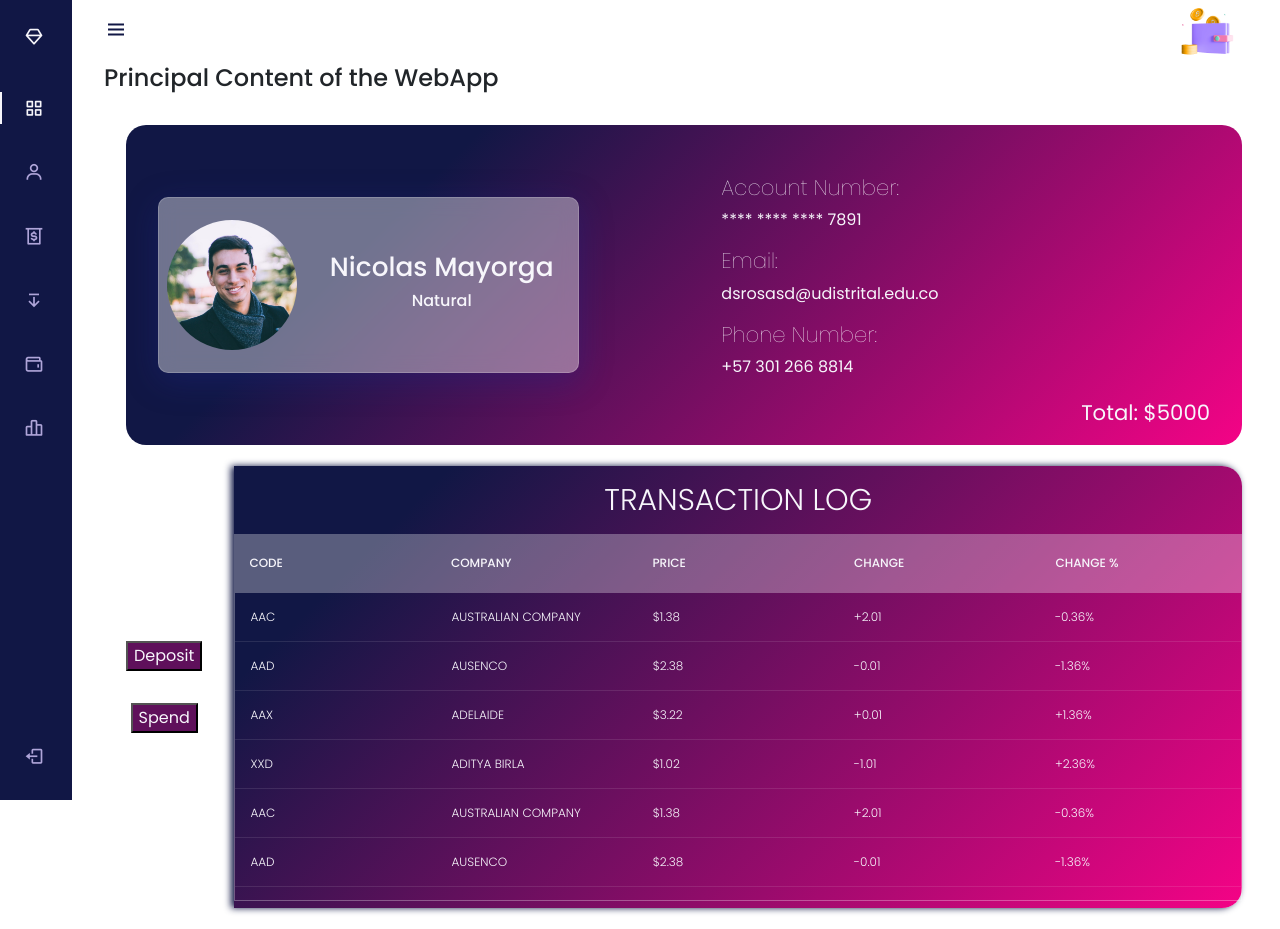
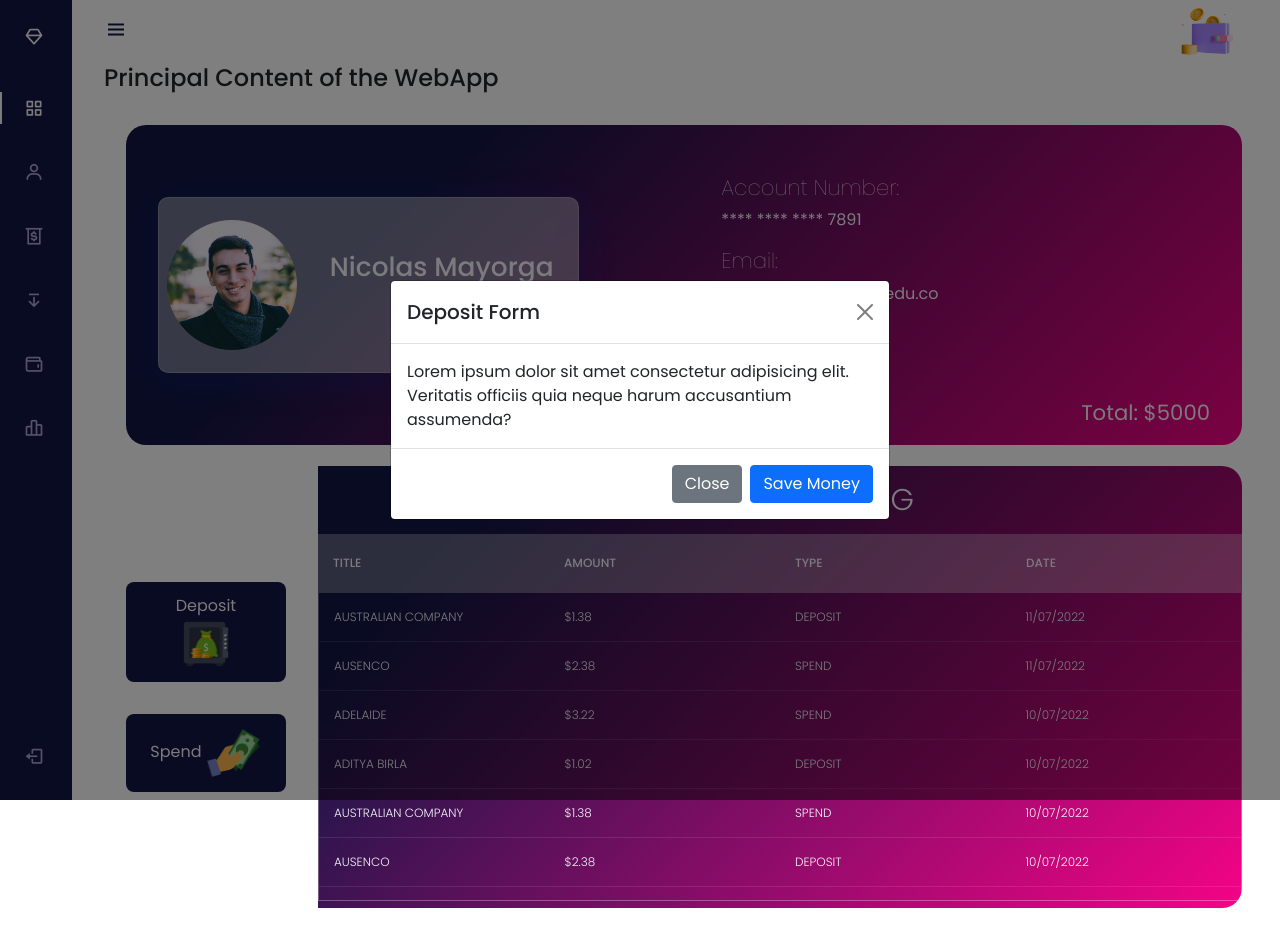
Before and after one commit to JuanCarrill0/LabUDistrital, a plain HTML site: page index.html in a window 1280 px wide. Both pictures are taken after a click on the button "Deposit". Drawn offline with nearby package versions, Linux system fonts and the light colour scheme.

Commit message:
Money Section Front 90% finished | Needs change color for Type of transaction

```diff
--- a/index.html
+++ b/index.html
@@ -102,8 +102,107 @@
         </section>
         <section id="money">
           <div class="leftMoney">
-            <button class="btnM">Deposit</button>
-            <button class="btnM">Spend</button>
+            <!-- Button that triggers deposit modal -->
+            <button
+              class="btnM"
+              data-bs-toggle="modal"
+              data-bs-target="#depositModal"
+            >
+              Deposit
+              <img src="assets/depositIcon-removebg-preview.png" alt="" />
+            </button>
+
+            <!-- Deposit Modal | Pop-Up-->
+            <div
+              class="modal fade"
+              id="depositModal"
+              tabindex="-1"
+              aria-labelledby="depositModalLabel"
+              aria-hidden="true"
+              data-bs-backdrop="static"
+            >
+              <div class="modal-dialog modal-dialog-centered">
+                <div class="modal-content">
+                  <div class="modal-header">
+                    <h5 class="modal-title" id="depositModalLabel">
+                      Deposit Form
+                    </h5>
+                    <button
+                      type="button"
+                      class="btn-close"
+                      data-bs-dismiss="modal"
+                      aria-label="Close"
+                    ></button>
+                  </div>
+                  <div class="modal-body">
+                    Lorem ipsum dolor sit amet consectetur adipisicing elit.
+                    Veritatis officiis quia neque harum accusantium assumenda?
+                  </div>
+                  <div class="modal-footer">
+                    <button
+                      type="button"
+                      class="btn btn-secondary"
+                      data-bs-dismiss="modal"
+                    >
+                      Close
+                    </button>
+                    <button type="button" class="btn btn-primary">
+                      Save Money
+                    </button>
+                  </div>
+                </div>
+              </div>
+            </div>
+
+            <!-- Button that triggers Spend Modal -->
+
+            <button
+              class="btnM"
+              data-bs-toggle="modal"
+              data-bs-target="#spendModal"
+            >
+              Spend <img src="assets/spendIcon.png" alt="" />
+            </button>
+
+            <!-- Deposit Modal | Pop-Up-->
+            <div
+              class="modal fade"
+              id="spendModal"
+              tabindex="-1"
+              aria-labelledby="spendModalLabel"
+              aria-hidden="true"
+              data-bs-backdrop="static"
+            >
+              <div class="modal-dialog modal-dialog-centered">
+                <div class="modal-content">
+                  <div class="modal-header">
+                    <h5 class="modal-title" id="spendModalLabel">Spend Form</h5>
+                    <button
+                      type="button"
+                      class="btn-close"
+                      data-bs-dismiss="modal"
+                      aria-label="Close"
+                    ></button>
+                  </div>
+                  <div class="modal-body">
+                    Lorem ipsum dolor sit amet consectetur adipisicing elit.
+                    Veritatis officiis quia neque harum accusantium assumenda?
+                  </div>
+                  <div class="modal-footer">
+                    <button
+                      type="button"
+                      class="btn btn-secondary"
+                      data-bs-dismiss="modal"
+                    >
+                      Close
+                    </button>
+                    <button type="button" class="btn btn-primary">
+                      Make Transaction
+                    </button>
+                  </div>
+                </div>
+              </div>
+            </div>
           </div>
           <section class="rightMoney">
             <h1 id="logTitle">Transaction Log</h1>
@@ -111,11 +210,10 @@
               <table cellpadding="0" cellspacing="0" border="0">
                 <thead>
                   <tr>
-                    <th>Code</th>
-                    <th>Company</th>
-                    <th>Price</th>
-                    <th>Change</th>
-                    <th>Change %</th>
+                    <th>Title</th>
+                    <th>Amount</th>
+                    <th>Type</th>
+                    <th>Date</th>
                   </tr>
                 </thead>
               </table>
@@ -124,130 +222,112 @@
               <table cellpadding="0" cellspacing="0" border="0">
                 <tbody>
                   <tr>
-                    <td>AAC</td>
                     <td>AUSTRALIAN COMPANY</td>
                     <td>$1.38</td>
-                    <td>+2.01</td>
-                    <td>-0.36%</td>
+                    <td>DEPOSIT</td>
+                    <td>11/07/2022</td>
                   </tr>
                   <tr>
-                    <td>AAD</td>
                     <td>AUSENCO</td>
                     <td>$2.38</td>
-                    <td>-0.01</td>
-                    <td>-1.36%</td>
+                    <td>SPEND</td>
+                    <td>11/07/2022</td>
                   </tr>
                   <tr>
-                    <td>AAX</td>
                     <td>ADELAIDE</td>
                     <td>$3.22</td>
-                    <td>+0.01</td>
-                    <td>+1.36%</td>
+                    <td>SPEND</td>
+                    <td>10/07/2022</td>
                   </tr>
                   <tr>
-                    <td>XXD</td>
                     <td>ADITYA BIRLA</td>
                     <td>$1.02</td>
-                    <td>-1.01</td>
-                    <td>+2.36%</td>
+                    <td>DEPOSIT</td>
+                    <td>10/07/2022</td>
                   </tr>
                   <tr>
-                    <td>AAC</td>
                     <td>AUSTRALIAN COMPANY</td>
                     <td>$1.38</td>
-                    <td>+2.01</td>
-                    <td>-0.36%</td>
+                    <td>SPEND</td>
+                    <td>10/07/2022</td>
                   </tr>
                   <tr>
-                    <td>AAD</td>
                     <td>AUSENCO</td>
                     <td>$2.38</td>
-                    <td>-0.01</td>
-                    <td>-1.36%</td>
+                    <td>DEPOSIT</td>
+                    <td>10/07/2022</td>
                   </tr>
                   <tr>
-                    <td>AAX</td>
                     <td>ADELAIDE</td>
                     <td>$3.22</td>
-                    <td>+0.01</td>
-                    <td>+1.36%</td>
+                    <td>DEPOSIT</td>
+                    <td>10/07/2022</td>
                   </tr>
                   <tr>
-                    <td>XXD</td>
                     <td>ADITYA BIRLA</td>
                     <td>$1.02</td>
-                    <td>-1.01</td>
-                    <td>+2.36%</td>
+                    <td>SPEND</td>
+                    <td>10/07/2022</td>
                   </tr>
                   <tr>
-                    <td>AAC</td>
                     <td>AUSTRALIAN COMPANY</td>
                     <td>$1.38</td>
-                    <td>+2.01</td>
-                    <td>-0.36%</td>
+                    <td>SPEND</td>
+                    <td>08/07/2022</td>
                   </tr>
                   <tr>
-                    <td>AAD</td>
                     <td>AUSENCO</td>
                     <td>$2.38</td>
-                    <td>-0.01</td>
-                    <td>-1.36%</td>
+                    <td>DEPOSIT</td>
+                    <td>08/07/2022</td>
                   </tr>
                   <tr>
-                    <td>AAX</td>
                     <td>ADELAIDE</td>
                     <td>$3.22</td>
-                    <td>+0.01</td>
-                    <td>+1.36%</td>
+                    <td>DEPOSIT</td>
+                    <td>08/07/2022</td>
                   </tr>
                   <tr>
-                    <td>XXD</td>
                     <td>ADITYA BIRLA</td>
                     <td>$1.02</td>
-                    <td>-1.01</td>
-                    <td>+2.36%</td>
+                    <td>SPEND</td>
+                    <td>06/07/2022</td>
                   </tr>
                   <tr>
-                    <td>AAC</td>
                     <td>AUSTRALIAN COMPANY</td>
                     <td>$1.38</td>
-                    <td>+2.01</td>
-                    <td>-0.36%</td>
+                    <td>SPEND</td>
+                    <td>06/07/2022</td>
                   </tr>
                   <tr>
-                    <td>AAD</td>
                     <td>AUSENCO</td>
                     <td>$2.38</td>
-                    <td>-0.01</td>
-                    <td>-1.36%</td>
+                    <td>DEPOSIT</td>
+                    <td>04/07/2022</td>
                   </tr>
                   <tr>
-                    <td>AAX</td>
                     <td>ADELAIDE</td>
                     <td>$3.22</td>
-                    <td>+0.01</td>
-                    <td>+1.36%</td>
+                    <td>DEPOSIT</td>
+                    <td>04/07/2022</td>
                   </tr>
                   <tr>
-                    <td>XXD</td>
                     <td>ADITYA BIRLA</td>
                     <td>$1.02</td>
-                    <td>-1.01</td>
-                    <td>+2.36%</td>
+                    <td>SPEND</td>
+                    <td>04/07/2022</td>
                   </tr>
                   <tr>
-                    <td>AAC</td>
                     <td>AUSTRALIAN COMPANY</td>
                     <td>$1.38</td>
-                    <td>+2.01</td>
-                    <td>-0.36%</td>
+                    <td>DEPOSIT</td>
+                    <td>02/07/2022</td>
                   </tr>
                   <tr>
-                    <td>AAD</td>
                     <td>AUSENCO</td>
                     <td>$2.38</td>
-                    <td>-0.01</td>
-                    <td>-1.36%</td>
+                    <td>SPEND</td>
+                    <td>02/07/2022</td>
                   </tr>
                 </tbody>
               </table>
--- a/style.css
+++ b/style.css
@@ -250,6 +250,10 @@ a {
   justify-content: center;
 }
 
+.show {
+  width: 100%;
+}
+
 .leftMoney {
   display: flex;
   flex-direction: column;
@@ -265,8 +269,28 @@ a {
 }
 
 .btnM {
-  background-color: #5f105b;
+  background-color: var(--first-color);
   color: var(--white-color);
+  padding-inline: 1.5rem;
+  padding-block: 0.75rem;
+  border-radius: 0.5rem;
+  width: 10rem;
+  border: none;
+  transition: transform 0.15s ease-in;
+}
+
+.btnM:hover {
+  transform: scale(1.1);
+}
+
+.btnM:active {
+  transform: scale(0.95);
+}
+
+.btnM img {
+  display: inline;
+  width: 3.5rem;
+  padding-inline: 0.1rem;
 }
 
 /* Table styling */
@@ -283,7 +307,6 @@ a {
   height: 100%;
   border-top-right-radius: var(--curvedBorder);
   border-bottom-right-radius: var(--curvedBorder);
-  box-shadow: -3px 0px 7px var(--first-color);
 }
 
 #logTitle {
```
Also changed, not shown: assets/depositIcon-removebg-preview.png (added), assets/spendIcon.png (added).
